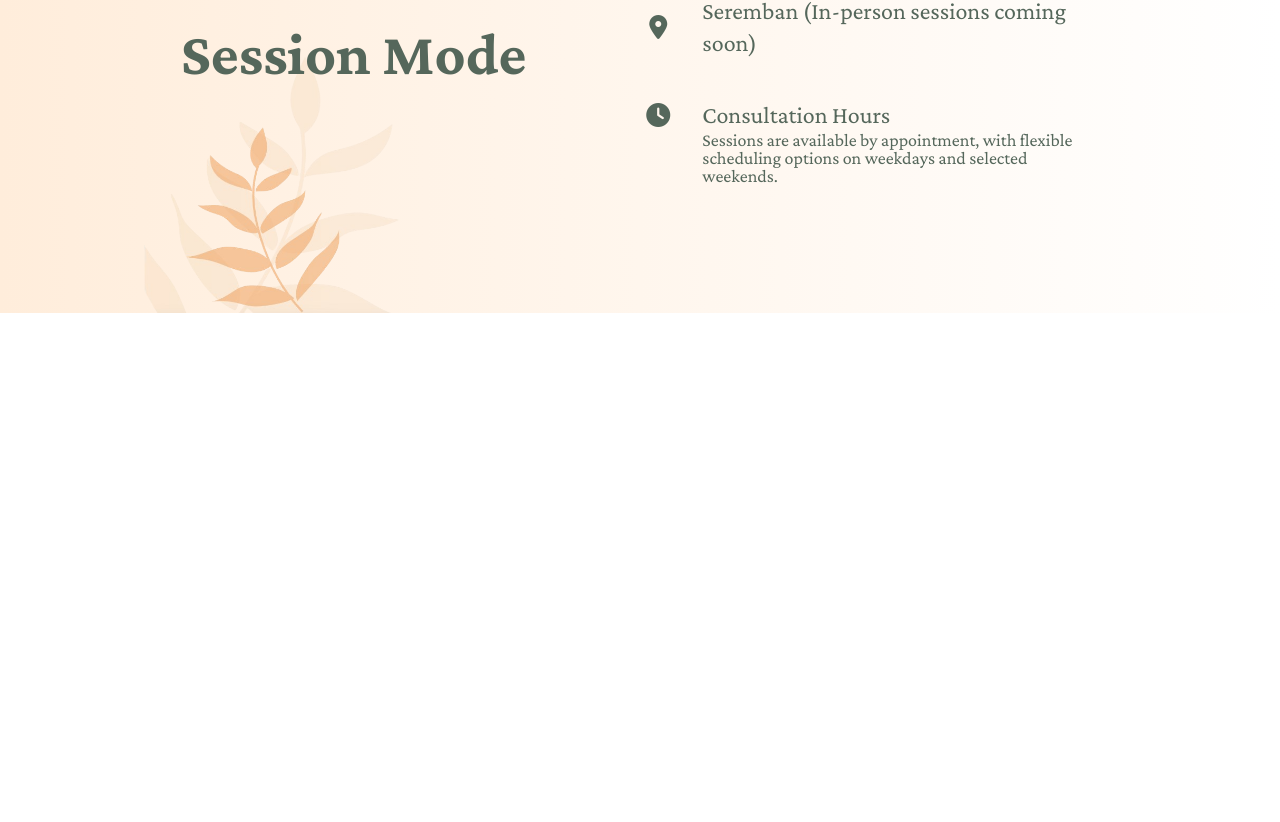
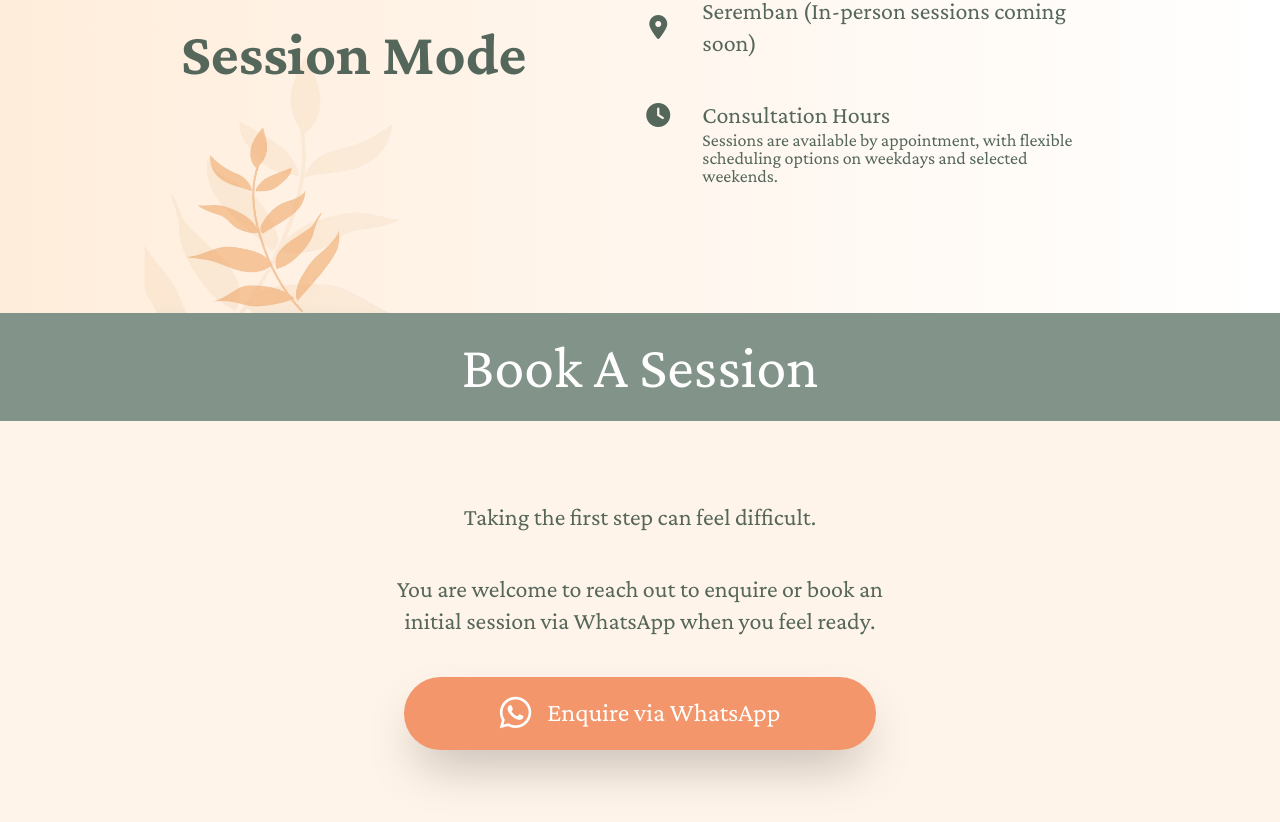
Before and after one commit to nalliethan/rplus-counselling, a React (Vite) app: page / in a window 1280 px wide. Shown: the part 4038-4860 px from the top of the page. Before the commit the page ends 4351 px from the top, so only its background shows below. Built offline with nearby package versions, Linux system fonts and the light colour scheme.

Commit message:
feat: booking section

```diff
--- a/src/App.jsx
+++ b/src/App.jsx
@@ -1,4 +1,5 @@
 import About from "./components/About/About"
+import Booking from "./components/Booking/Booking"
 import Hero from "./components/Hero/Hero"
 import Practitioner from "./components/Practitioner/Practitioner"
 import Services from "./components/Services/Services"
@@ -13,6 +14,7 @@ function App() {
       <Services/>
       <Practitioner/>
       <Session/>
+      <Booking/>
     </div>
   )
 }
--- /dev/null
+++ b/src/components/Booking/Booking.jsx
@@ -0,0 +1,27 @@
+const Booking = () => {
+  return (
+    <div className='bg-[#fff4e9] w-full'>
+        <div className="bg-[#829489] py-6 text-white text-4xl sm:text-5xl lg:text-6xl text-center">Book A Session</div>
+        <div className="w-full px-[10%] md:px-[20%] lg:px-[25%] xl:px-[30%] text-center py-20 text-[#55675b] text-lg md:text-2xl flex flex-col gap-10">
+            <div>
+                Taking the first step can feel difficult.
+            </div>
+            <div>
+                You are welcome to reach out to enquire or book an initial session via WhatsApp when you feel ready.
+            </div>
+
+            <div className="w-full flex justify-center">
+                <a href="https://wa.me/601129980528" target="_blank" className="flex items-center gap-4 py-4 px-5 sm:px-10 md:px-20 lg:px-24 bg-[#f3966b] text-white text-lg md:text-[26px] rounded-full shadow-2xl cursor-pointer duration-150 hover:bg-[#f4a886] hover:scale-105">
+                    <div className='text-4xl flex justify-center'>
+                        <i class="fa-brands fa-whatsapp"></i>
+                    </div>
+                    Enquire via WhatsApp
+                </a>
+            </div>
+
+        </div>
+    </div>
+  )
+ }
+
+export default Booking
```
